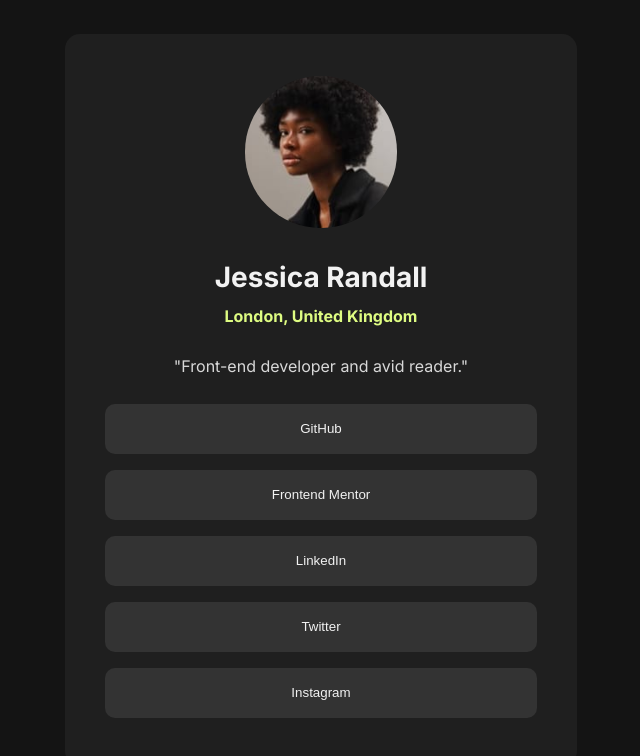
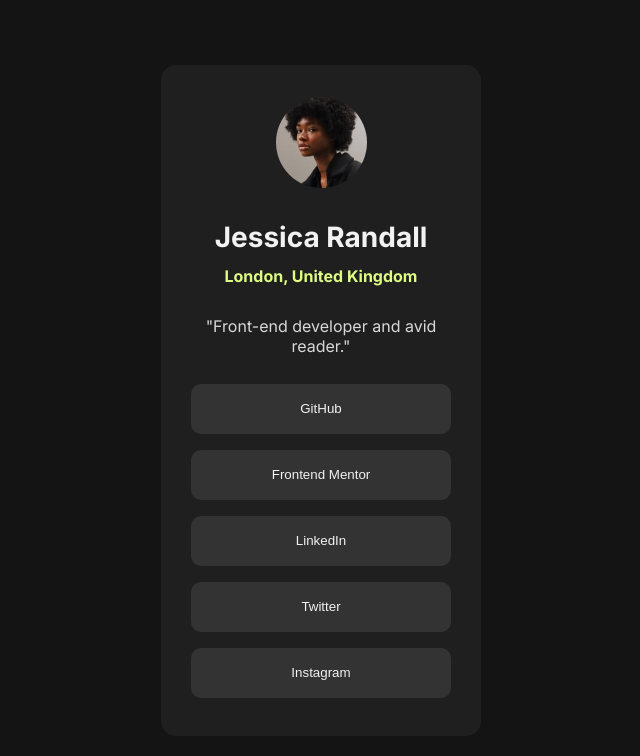
Before and after one commit to danielFernandezDj/social-links-profile-main--fontendmentor--3, a plain HTML site: page index.html in a window 1280 px wide. Shown: the whole page, without its empty margins (319-959 px from the left). Drawn offline with Linux system fonts and the light colour scheme.

Commit message:
change the main-section width

```diff
--- a/styles.css
+++ b/styles.css
@@ -13,7 +13,6 @@ h1, h4, p {
     main {
         /* border: 3px solid red; */
         display: flex;
-        /* flex-flow: wrap ; */
         justify-content: center;
         align-items: center;
         width: 100%;
@@ -29,9 +28,9 @@ h1, h4, p {
         justify-content: center;
         text-align: center;
         margin: 20px;
-        padding: 40px;
+        padding: 30px;
         border-radius: 15px;
-        width: 40%;
+        width: 25%;
         max-height: 98%;
         background-color: #1f1f1f;
     }
```
